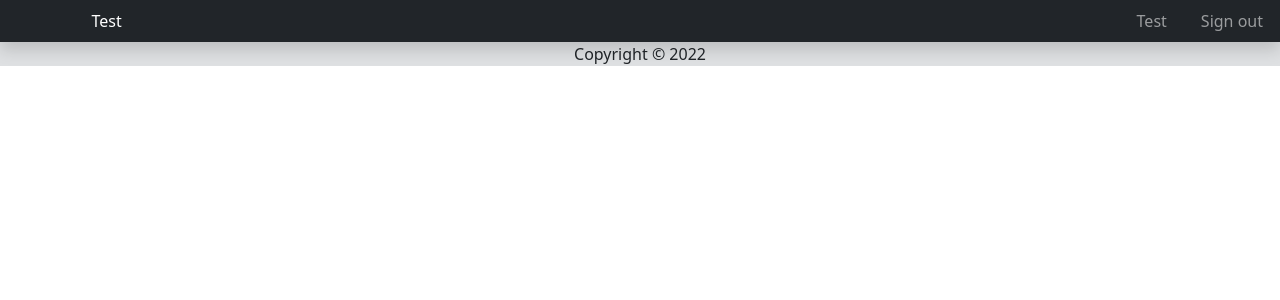
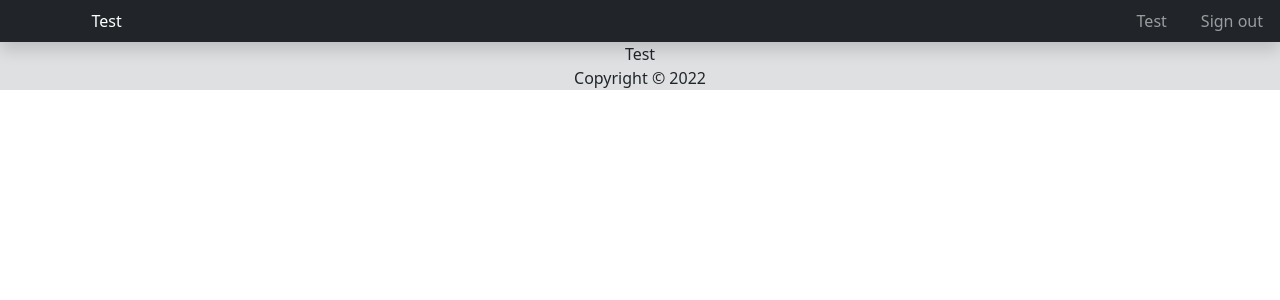
Before and after one commit to josecome/reactjs-blog-frontend, a React (Create React App) app: page /content/1 in a window 1280 px wide. Shown: the top 300 px of the page. Built offline with nearby package versions, Linux system fonts and the light colour scheme.

Commit message:
Minor changes made

```diff
--- a/src/App.js
+++ b/src/App.js
@@ -6,6 +6,7 @@ import Header from './components/Header';
 import Footer from './components/Footer';
 import Home from './views/Home';
 import Posts from './views/Posts'
+import Content from './views/Content'
 import About from './views/About';
 
 function App() {
@@ -18,6 +19,7 @@ function App() {
         <Routes>
           <Route path='/' element={<Home />} />
           <Route path='/posts/:link' element={<Posts />} />
+          <Route path='/content/:link' element={<Content />} />
           <Route path='/About' element={<About />} />
         </Routes>
         <Footer />
--- a/src/views/Content.js
+++ b/src/views/Content.js
@@ -0,0 +1,8 @@
+function Content() {
+    return (
+        <div>
+            Test
+        </div>
+    );
+}
+export default Content;
--- a/src/views/Home.js
+++ b/src/views/Home.js
@@ -198,7 +198,7 @@ function Home() {
       all: "unset",
   };
   return (
-          <div>
+          <div style={ styleUserProfile }>
                     { post.map(p => (
                         <div key={ p.pk } style={ div_content_style }>
                             <table style={ table_of_content_style }>
```
